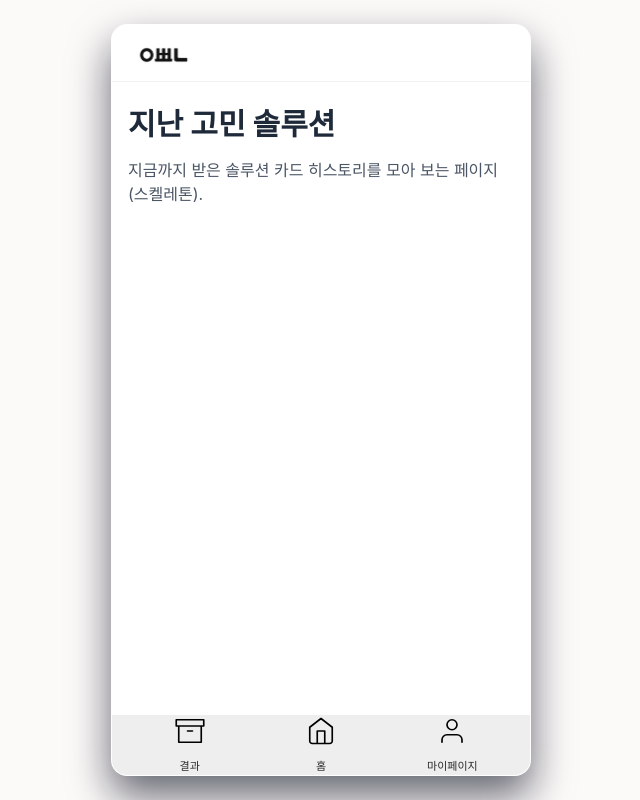
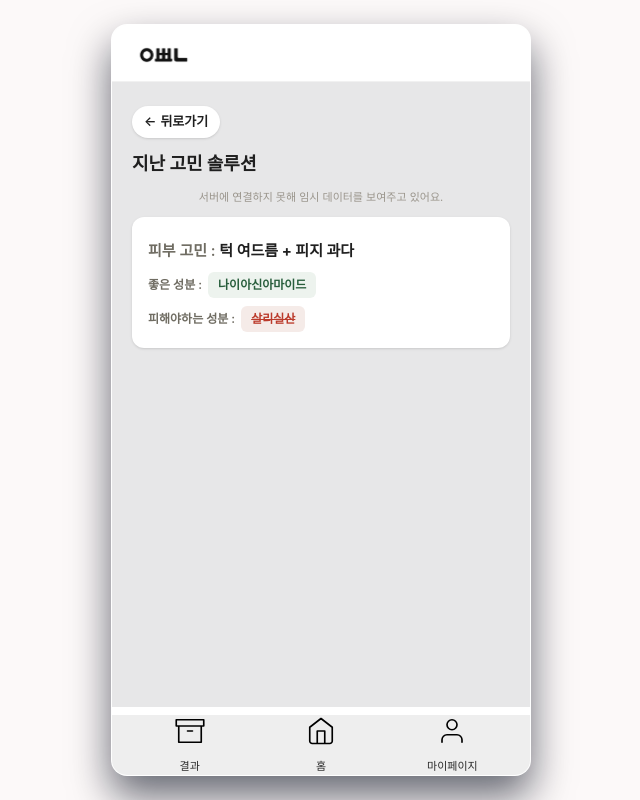
Before and after one commit to LikeLion-14th-SKHU/LikeLion-14th-TEAM03-FE, a React app in the folder hackathon3FE/: page /concern-history in a window 1280 px wide. Shown: the whole page, without its empty margins (319-959 px from the left). Built offline with nearby package versions, Linux system fonts and the light colour scheme; no server answers; the HTML template or start-up script is replaced by a standard one.

Commit message:
feat: 고민 목록 페이지 #3

```diff
--- /dev/null
+++ b/hackathon3FE/src/components/common/BackButton.jsx
@@ -0,0 +1,16 @@
+import { useNavigate } from "react-router-dom";
+
+export default function BackButton() {
+  const navigate = useNavigate();
+
+  return (
+    <button
+      type="button"
+      onClick={() => navigate(-1)}
+      className="self-start flex items-center gap-1 bg-white rounded-full shadow-sm px-3 py-1.5 text-[13px] font-semibold text-[#1f1f1f]"
+    >
+      <span aria-hidden="true">←</span>
+      뒤로가기
+    </button>
+  );
+}
--- a/hackathon3FE/src/pages/ConcernHistory.jsx
+++ b/hackathon3FE/src/pages/ConcernHistory.jsx
@@ -1,10 +1,62 @@
+import { useEffect, useState } from "react";
+import BackButton from "../components/common/BackButton";
+import { getCards } from "../api/cards";
+import SolutionCardList from "../components/home/SolutionCardList";
+
+// 백엔드 연결이 안 될 때도 화면 흐름을 보여주기 위한 임시 카드입니다.
+const FALLBACK_CARDS = [
+  {
+    cardId: 1,
+    cardType: "INITIAL",
+    cardSummary: "턱 여드름 + 피지 과다",
+    ddayAtTime: 30,
+    status: null,
+    prescribedIngredients: ["나이아신아마이드"],
+    excludedIngredients: ["살리실산"],
+    createdAt: "2026-07-20T09:00:00",
+  },
+];
+
 export default function ConcernHistory() {
+  const [cards, setCards] = useState(null); // null = 로딩 중
+  const [loadFailed, setLoadFailed] = useState(false);
+
+  useEffect(() => {
+    let cancelled = false;
+    (async () => {
+      try {
+        // GET /api/cards → { cards: [...] }
+        const real = await getCards();
+        if (!cancelled) setCards(real);
+      } catch {
+        if (!cancelled) {
+          setLoadFailed(true);
+          setCards(FALLBACK_CARDS);
+        }
+      }
+    })();
+    return () => {
+      cancelled = true;
+    };
+  }, []);
+
   return (
-    <section>
-      <h2 className="text-3xl font-bold mb-4">지난 고민 솔루션</h2>
-      <p className="text-gray-600">
-        지금까지 받은 솔루션 카드 히스토리를 모아 보는 페이지(스켈레톤).
-      </p>
+    <section className="bg-[#E7E7E8] -mx-4 -my-6 px-5 py-6 flex flex-1 flex-col gap-3">
+      <BackButton />
+      <h2 className="text-[18px] font-bold text-[#1f1f1f]">지난 고민 솔루션</h2>
+
+      {cards === null ? (
+        <p className="text-center text-[13px] text-[#9a958c] py-10">불러오는 중...</p>
+      ) : (
+        <>
+          {loadFailed && (
+            <p className="text-center text-[11px] text-[#9a958c]">
+              서버에 연결하지 못해 임시 데이터를 보여주고 있어요.
+            </p>
+          )}
+          <SolutionCardList cards={cards} />
+        </>
+      )}
     </section>
   );
 }
--- a/hackathon3FE/src/pages/ConcernNew.jsx
+++ b/hackathon3FE/src/pages/ConcernNew.jsx
@@ -1,5 +1,6 @@
 import { useState } from "react";
 import { useNavigate } from "react-router-dom";
+import BackButton from "../components/common/BackButton";
 import ConcernInput from "../components/home/ConcernInput";
 import ConcernResult from "../components/home/ConcernResult";
 import { addConcern } from "../api/cards";
@@ -44,13 +45,16 @@ export default function ConcernNew() {
   }
 
   return (
-    <section className="bg-[#E7E7E8] -mx-4 -my-6 px-5 py-6 flex flex-1 flex-col justify-center gap-3">
+    <section className="bg-[#E7E7E8] -mx-4 -my-6 px-5 py-6 flex flex-1 flex-col gap-3">
+      <BackButton />
+      <div className="flex flex-1 flex-col justify-center gap-3">
         <ConcernInput onSubmit={handleSubmit} pending={pending} />
         <ConcernResult
           result={result}
           onRecheck={handleRecheck}
           recheckPending={recheckPending}
         />
+      </div>
     </section>
   );
 }
```
Lines whose indentation alone changed are shown as unchanged.
